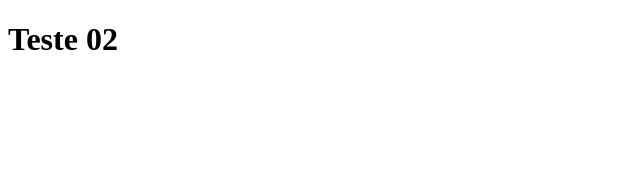
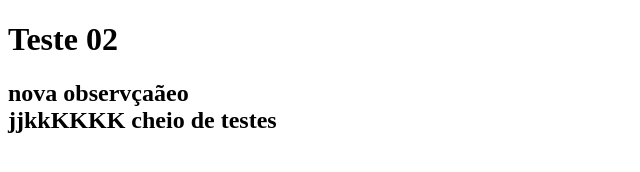
Before and after one commit to luizvictor856/Aulas-de-POO---JAVA, a plain HTML site: page aula09/index.html in a window 1280 px wide. Shown: the whole page, without its empty margins (0-640 px from the left). Drawn offline with Linux system fonts and the light colour scheme.

Commit message:
add "h2" a titulo de testes

```diff
--- a/aula09/index.html
+++ b/aula09/index.html
@@ -9,5 +9,10 @@
     <h1>
         Teste 02
     </h1>
+
+    <h2>
+        nova observçaãeo <br>
+        jjkkKKKK cheio de testes
+    </h2>
 </body>
 </html>
```
